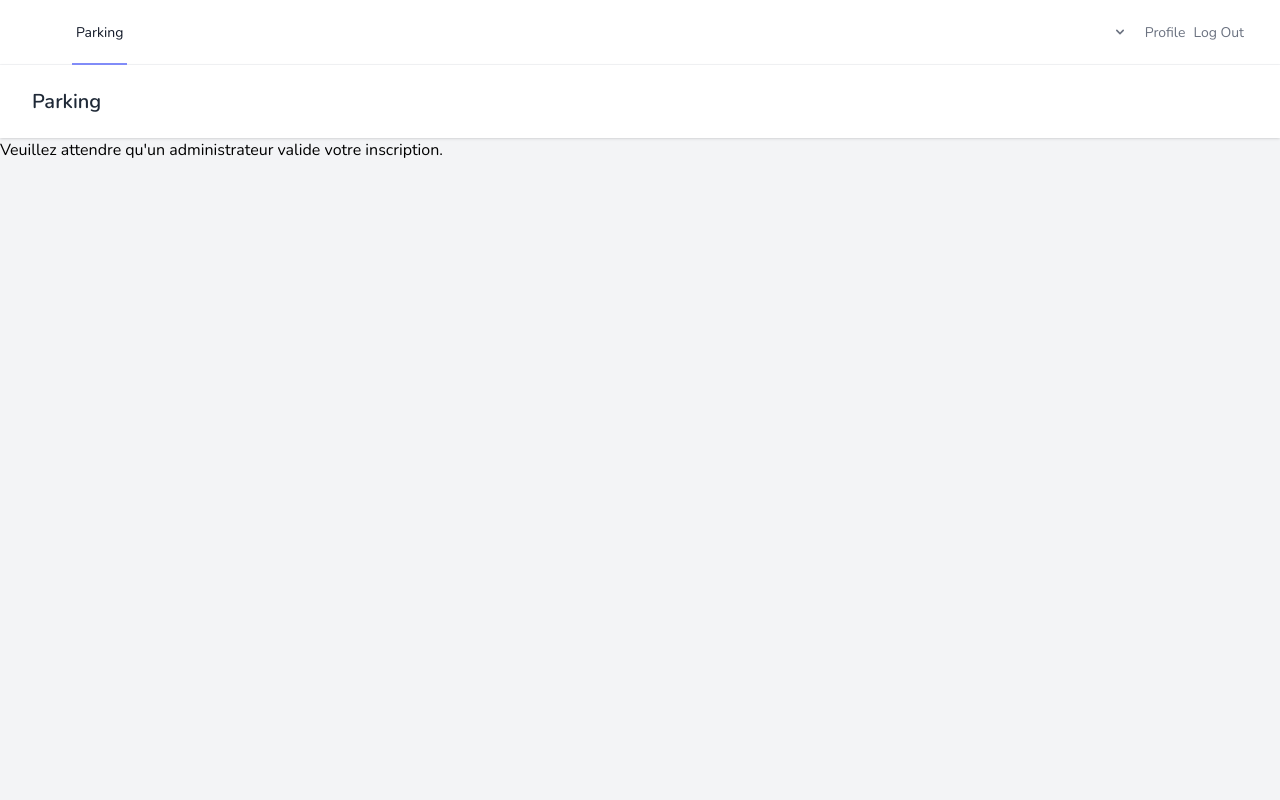
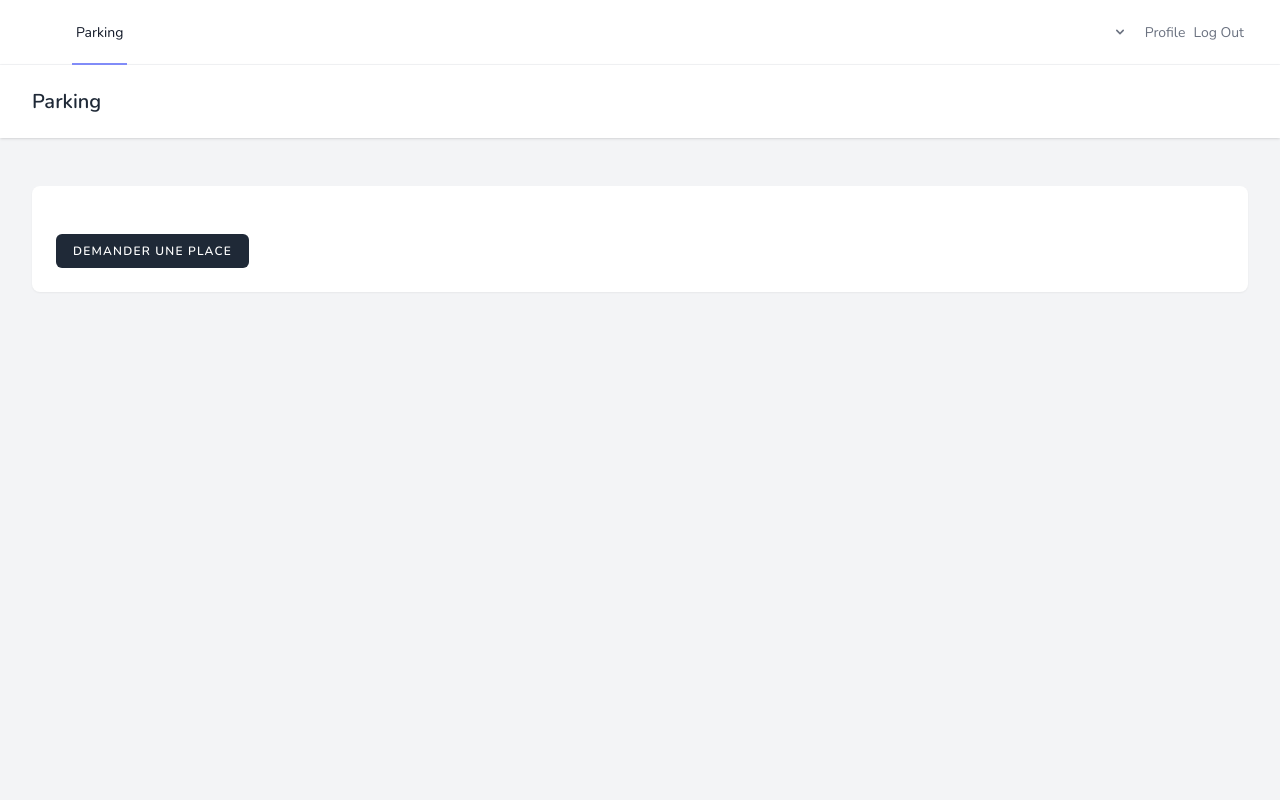
Before and after one commit to j000shua/parking, a Laravel app: page /app in a window 1280 px wide. Run offline with Laravel 9, Linux system fonts and the light colour scheme; data comes from the database, SQL or seed files in the repository; data that the repository does not hold is empty; style sheets or scripts are compiled from the project's sources.

Commit message:
des changements

```diff
--- a/parking/app/Http/Controllers/ReservationController.php
+++ b/parking/app/Http/Controllers/ReservationController.php
@@ -18,7 +18,8 @@
      */
     public function index()
     {
-        return view('app.index',);
+        $reservations = Reservation::all();
+        return view('app.index', compact('reservations'));
     }
 
     /**
@@ -40,29 +41,30 @@
     public function store(StoreReservationRequest $request)
     {
         $user = $request->user();
-        $placesLibres = Place::where('is_free',1)->get();
+        $placesLibres = Place::where('is_free', 1)->get();
+        $place = $placesLibres->random();
 
-        if(count($placesLibres)===0){
-            //user->rang = count(users->where(rang>0))+1
-            $user->update([
-                'rang'=> count(User::where('rang','>',0)->get())+1,
-            ]);
-        }
-        else{
-            $place = $placesLibres->random();
+        // if(count($placesLibres)===0){
+        //     //user->rang = count(users->where(rang>0))+1
+        //     $user->update([
+        //         'rang'=> count(User::where('rang','>',0)->get())+1,
+        //     ]);
+        // }
+        // else{
+        //     $place = $placesLibres->random();
 
-            $place->update(['is_free' => 0]);
+        //     $place->update(['is_free' => 0]);
 
-            $res = Reservation::create([
-                'user_id' => Auth::user()->id,
-                'place_id' => $place->id,
-            ]);
+        //     $res = Reservation::create([
+        //         'user_id' => Auth::user()->id,
+        //         'place_id' => $place->id,
+        //     ]);
 
 
-            $user->update(['rang'=>0]);
-        }
+        //     $user->update(['rang'=> 0]);
+        // }
 
-        return redirect()->route('app.index', compact('res'));
+        return redirect()->route('app.index')->with('data', $place);
     }
 
     /**
@@ -73,7 +75,7 @@
      */
     public function show(Reservation $reservation)
     {
-        //
+        echo('show');
     }
 
     /**
--- a/parking/resources/views/app/index.blade.php
+++ b/parking/resources/views/app/index.blade.php
@@ -1,21 +1,62 @@
 <x-app-layout>
+    <div class="md:container md:mx-auto">
         <x-slot name="header">
             <h2 class="font-semibold text-xl text-gray-800 dark:text-gray-200 leading-tight">
                 {{ __('Parking') }}
             </h2>
         </x-slot>
-    {{Auth::user()->rang}}
-    <!-- {{count(App\Models\User::where('rang','>',0)->get())+1}} -->
-    @if(Auth::user()->is_valid)
-        @if(Auth::user()->rang === -1)
+        @if(Auth::user()->is_admin)
         <div class="py-12">
             <div class="max-w-7xl mx-auto sm:px-6 lg:px-8">
                 <div class="bg-white dark:bg-gray-800 overflow-hidden shadow-sm sm:rounded-lg">
                     <div class="p-6 text-gray-900 dark:text-gray-100">
-
+                        <div class="flex items-center gap-4">
+                            {{ __('Historique des réservations')}}
+                        </div>
+                    </div>
+                    <table class="shadow-lg bg-white dark:bg-gray-800 border-collapse">
+                        <tr>
+                            <th class="bg-blue-100 border text-center px-auto py-auto">{{ __('Utilisateur')}}</th>
+                            <th class="bg-blue-100 border text-center px-auto py-auto">{{ __('Place occupée')}}</th>
+                            <th class="bg-blue-100 border text-center px-auto py-auto">{{ __('Date de début')}}</th>
+                            <th class="bg-blue-100 border text-center px-auto py-auto">{{ __('Date de fin')}}</th>
+                        </tr>
+                    </table>
+                </div>
+            </div>
+        </div>
+        @elseif(Auth::user()->is_admin === 0 && Auth::user()->is_valid === 0)
+        <div class="py-12">
+            <div class="max-w-7xl mx-auto sm:px-6 lg:px-8">
+                <div class="bg-white dark:bg-gray-800 overflow-hidden shadow-sm sm:rounded-lg">
+                    <div class="p-6 text-gray-900 dark:text-gray-100">
+                        <div class="flex items-center gap-4">
+                            {{ __('Veuillez attendre que un administrateur valide votre inscription')}}
+                        </div>
+                    </div>
+                </div>
+            </div>
+        </div>
+        @elseif(session('data'))
+        <div class="py-12">
+            <div class="max-w-7xl mx-auto sm:px-6 lg:px-8">
+                <div class="bg-white dark:bg-gray-800 overflow-hidden shadow-sm sm:rounded-lg">
+                    <div class="p-6 text-gray-900 dark:text-gray-100">
+                        <div class="flex items-center gap-4">
+                            {{ __('Voici votre place : ')}}
+                            session()->get('data')
+                        </div>
+                    </div>
+                </div>
+            </div>
+        </div>
+        @else
+        <div class="py-12">
+            <div class="max-w-7xl mx-auto sm:px-6 lg:px-8">
+                <div class="bg-white dark:bg-gray-800 overflow-hidden shadow-sm sm:rounded-lg">
+                    <div class="p-6 text-gray-900 dark:text-gray-100">
                         <form method="post" action="{{ route('app.store') }}" class="mt-6 space-y-6">
                             @csrf
-
                             <div class="flex items-center gap-4">
                                 <x-primary-button>{{ __('Demander une place') }}</x-primary-button>
                             </div>
@@ -25,21 +66,5 @@
             </div>
         </div>
         @endif
-        @if(Auth::user()->rang > 0)
-            <p>list d'attente:</p>
-        @endif
-        @if(Auth::user()->rang === 0)
-            <p>votre place:</p>
-
-            <form action="{{route('app.destroy')}}" method='post'>
-                @csrf
-                @method('delete')
-                <button class="text-sm font-medium text-red-600 hover:underline dark:text-red-500">
-                    Fermer
-                </button>
-            </form>
-        @endif
-    @else
-    <p>Veuillez attendre qu'un administrateur valide votre inscription.</p>
-    @endif
+    </div>
 </x-app-layout>
--- a/parking/routes/web.php
+++ b/parking/routes/web.php
@@ -27,7 +27,6 @@
     })->name('admin');
 
     Route::resource('places', PlaceController::class, ['middleware'=>'valid']);
-
     Route::resource('users', UserController::class);
     Route::patch('users/{user}/valid', [UserController::class, 'valid'])->name('users.valid');
 
@@ -35,9 +34,7 @@
         return view('admin.index');
     })->name('admin.list');
 });
-//Route::group(['middleware'=>'valid'], function(){
-    Route::resource('app', ReservationController::class);
-//});
+Route::resource('app', ReservationController::class);
 
 Route::middleware('auth')->group(function () {
     Route::get('/profile', [ProfileController::class, 'edit'])->name('profile.edit');
```
Also changed, not shown: parking/resources/views/admin/places/index.blade.php (+3 -9 lines). Lines whose indentation alone changed are shown as unchanged.
